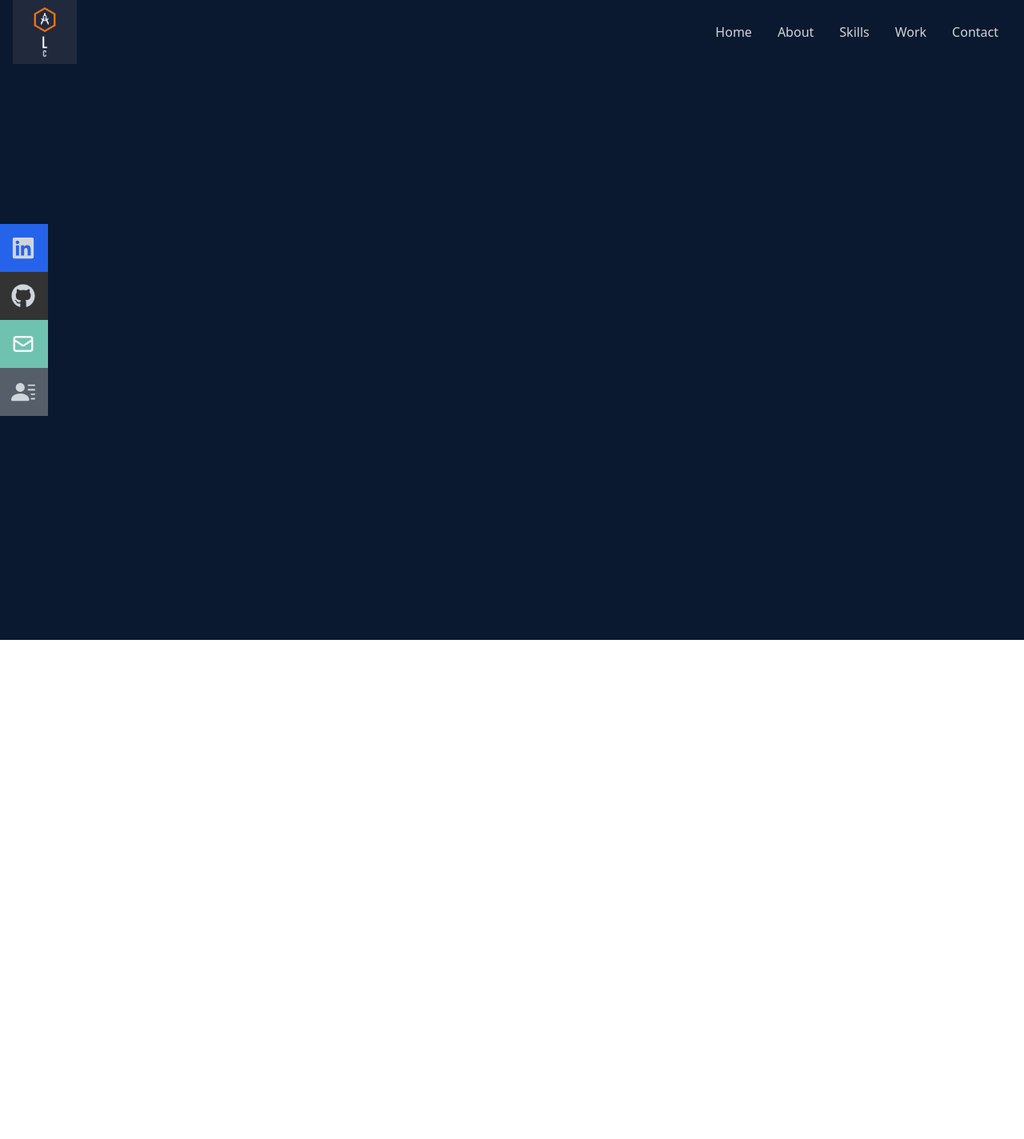
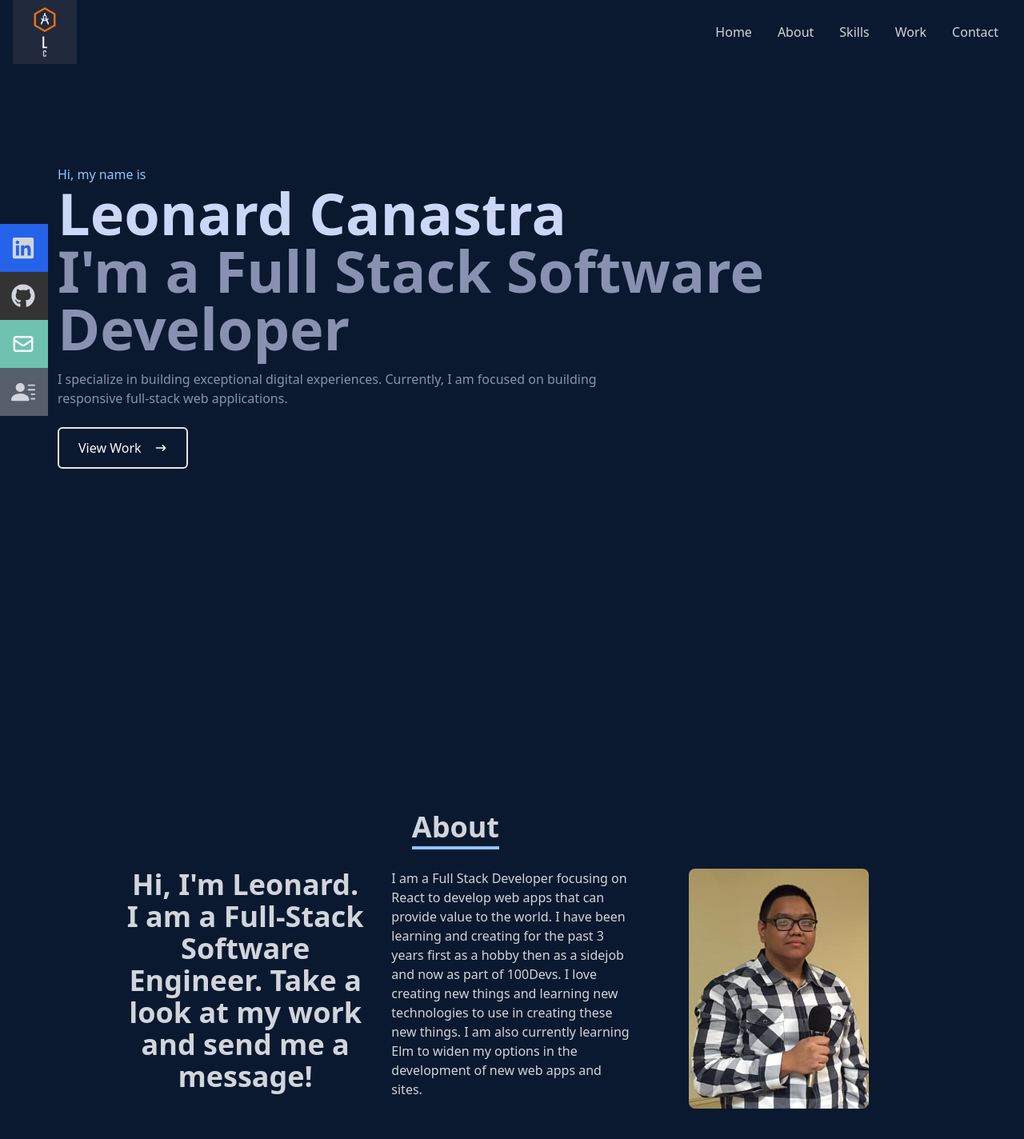
Before and after one commit to sanzous/React-Tailwind-Profile, a React (Create React App) app: page / in a window 1280 px wide. Shown: the top 1424 px of the page at 80% size. Before the commit the page ends 800 px from the top, so only its background shows below. Built offline with nearby package versions, Linux system fonts and the light colour scheme; the HTML template or start-up script is replaced by a standard one.

Commit message:
finished about section V1

```diff
--- a/src/App.jsx
+++ b/src/App.jsx
@@ -1,4 +1,5 @@
 import React from 'react'
+import About from './components/About'
 import Home from './components/Home'
 import Navbar from './components/Navbar'
 
@@ -7,6 +8,7 @@ const App = () => {
     <div className="bg-slate-600">
       <Navbar />
       <Home />
+      <About />
     </div>
   )
 }
--- /dev/null
+++ b/src/components/About.jsx
@@ -0,0 +1,40 @@
+import React from 'react'
+import profilepic from '../assets/portfoliopic.jpg'
+
+const About = () => {
+    return (
+        <div name='about' className='w-full h-screen bg-primary text-gray-300'>
+            <div className='flex flex-col justify-center items-center w-full h-full'>
+                <div className='m-w-[1000px] w-full px-4 grid grid-cols-2 gap-8'>
+                    <div className='sm:text-right pb-8 '>
+                        <p className='text-4xl font-bold inline border-b-4 border-blue-300'>
+                            About
+                        </p>
+                    </div>
+                    <div>
+
+                    </div>
+                </div>
+                <div className='max-w-[1000px] w-full grid sm:grid-cols-3 gap-8 px-4'>
+                    <div className='sm:text-center text-4xl font-bold '>
+                        <p>
+                            Hi, I'm Leonard. I am a Full-Stack Software Engineer. Take a look at my work and send me a message!
+                        </p>
+                    </div>
+                    <div>
+                        <p>I am a Full Stack Developer focusing on React to develop web apps that can provide value to the world. I have been learning and creating for the past 3 years first as a hobby then as a sidejob and now as part of 100Devs. I love creating new things and learning new technologies to use in creating these new things.  I am also currently learning Elm to widen my options in the development of new web apps and sites.
+
+                        </p>
+                    </div>
+                    <div >
+                        <img className="hidden sm:block rounded-lg h-[300px] mx-auto" src={profilepic} alt="" />
+                    </div>
+
+                </div>
+            </div>
+        </div>
+
+    )
+}
+
+export default About
--- a/src/components/Home.jsx
+++ b/src/components/Home.jsx
@@ -3,8 +3,20 @@ import { HiArrowNarrowRight } from 'react-icons/hi'
 
 const Home = () => {
     return (
-        <div className='w-full h-screen bg-[#0a192f]'>
-
+        <div name='home' className='w-full h-screen bg-primary'>
+            {/* Container */}
+            <div className='lg:ml-10 max-w-[1080px] mx-auto px-8 flex flex-col justify-center h-full'>
+                <p className='text-blue-300'>Hi, my name is</p>
+                <h1 className='text-4xl sm:text-7xl font-bold text-[#ccd6f6]'>Leonard Canastra</h1>
+                <h2 className='text-4xl sm:text-7xl font-bold text-[#8892b0]'>I'm a Full Stack Software Developer</h2>
+                <p className='text-[#8892b0] py-4 max-w-[700px]'>I specialize in building exceptional digital experiences. Currently, I am focused on building responsive full-stack web applications.</p>
+                <div>
+                    <button className='text-white group border-2 px-6 py-3 my-2 flex items-center rounded-md hover:bg-blue-300 hover:border-blue-300 hover:text-[#333333]'>View Work
+                        <span className='group-hover:rotate-90 duration-100'>
+                            <HiArrowNarrowRight className='ml-4' />
+                        </span> </button>
+                </div>
+            </div>
         </div>
     )
 }
--- a/src/components/Navbar.jsx
+++ b/src/components/Navbar.jsx
@@ -10,7 +10,7 @@ function Navbar() {
 
 
     return (
-        <div className='fixed w-full h-[80px] flex justify-between items-center px-4 bg-[#0a192f] text-gray-300'>
+        <div className='fixed w-full h-[80px] flex justify-between items-center px-4 bg-primary text-gray-300'>
             <div>
                 <img src={logo} alt="Logo" style={{ width: '80px' }} />
             </div>
@@ -36,7 +36,7 @@ function Navbar() {
 
 
             {/* Mobile Menu */}
-            <ul className={!nav ? 'hidden' : 'absolute top-0 left-0 w-full h-screen bg-[#0a192f] flex flex-col justify-center items-center'}>
+            <ul className={!nav ? 'hidden' : 'absolute top-0 left-0 w-full h-screen bg-primary flex flex-col justify-center items-center'}>
                 <li className='py-6 text-4xl'>Home</li>
                 <li className='py-6 text-4xl'>About</li>
                 <li className='py-6 text-4xl'>Skills</li>
--- a/tailwind.config.js
+++ b/tailwind.config.js
@@ -6,7 +6,7 @@ module.exports = {
   theme: {
     extend: {
       colors: {
-        primary: "black",
+        primary: '#0a192f',
         secondary: "white"
       }
     },
```
Also changed, not shown: src/assets/background.jpg (added), src/assets/portfoliopic.jpg (added).
